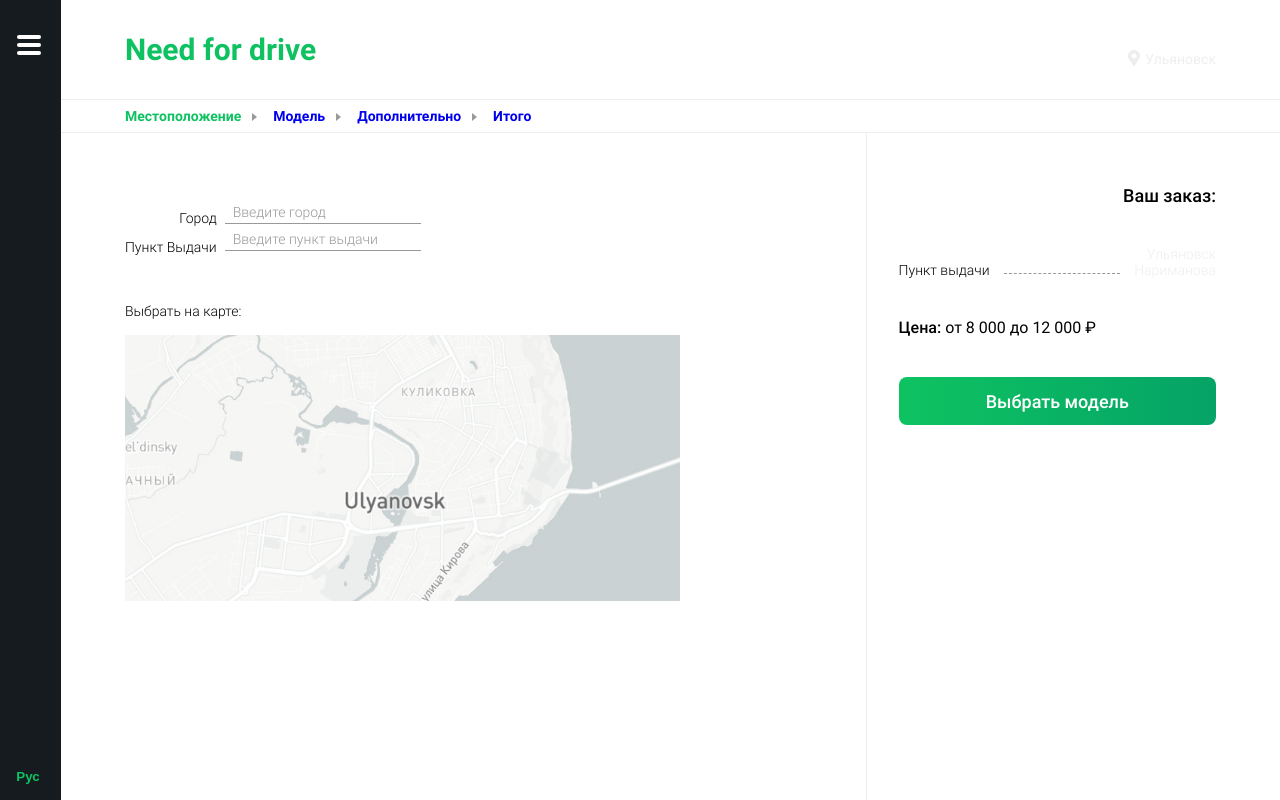
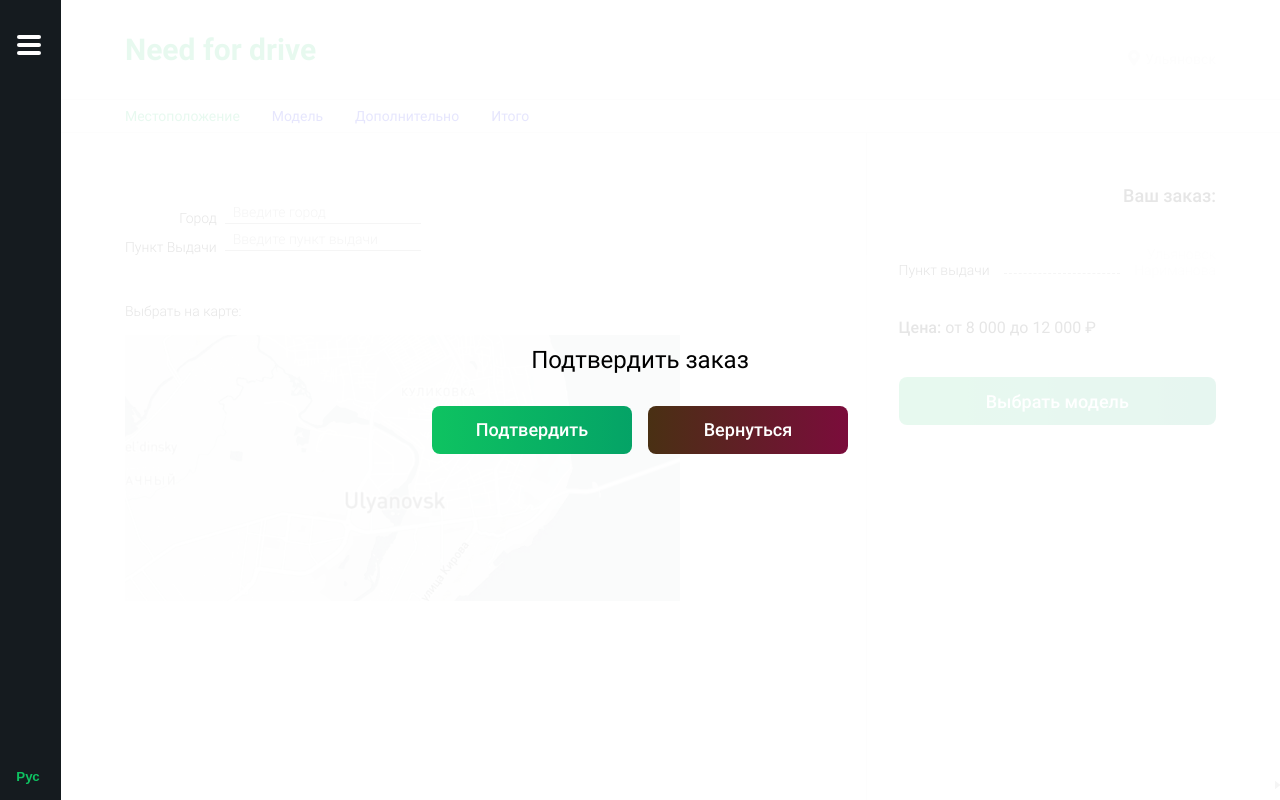
Before and after one commit to samartsevaas/carsharing, a Vue app: page /order/location in a window 1280 px wide. Both pictures are taken after a click on the button "Выбрать модель". Built offline with nearby package versions, Linux system fonts and the light colour scheme; what vue-easy-slider would draw is missing.

Commit message:
add modal window

```diff
--- a/src/components/elements/BaseButton.vue
+++ b/src/components/elements/BaseButton.vue
@@ -4,6 +4,7 @@
     class="base-button"
     :class="[getTheme]"
     v-bind="definedTag.atributes"
+    v-on="$listeners"
   >
     <slot></slot>
   </component>
@@ -55,7 +56,7 @@ export default {
 <style lang="scss">
 .base-button {
   height: 48px;
-  min-width: 250px;
+  min-width: 200px;
   outline: none;
   border-radius: 8px;
   border: none;
@@ -110,7 +111,7 @@ export default {
     background: linear-gradient(90deg, #6d481e 0%, #9e2054 100%);
   }
   &:active {
-    background: linear-gradient(90deg, #6d481e 0%, #9e2054 100%);
+    background: linear-gradient(90deg, #6d481e 0%, #5c0b2c 100%);
   }
 }
 
--- /dev/null
+++ b/src/components/elements/BaseModal.vue
@@ -0,0 +1,55 @@
+<template>
+  <div class="modal-backdrop" @click.self="close">
+    <div class="modal">
+      <div class="modal__title">
+        <slot name="title"></slot>
+      </div>
+      <div class="modal__button">
+        <slot name="confirm"> </slot>
+        <slot name="cancel"> </slot>
+      </div>
+    </div>
+  </div>
+</template>
+
+<script>
+export default {
+  name: "Modal",
+  methods: {
+    close() {
+      this.$emit("close");
+    },
+  },
+};
+</script>
+<style lang="scss">
+.modal-backdrop {
+  position: fixed;
+  top: 0;
+  bottom: 0;
+  left: 0;
+  right: 0;
+  background: rgba(255, 255, 255, 0.9);
+  transition: background 0.3s ease-in-out;
+  display: flex;
+  justify-content: center;
+  align-items: center;
+}
+.modal {
+  padding: 24px;
+}
+.modal__title {
+  font-size: 24px;
+  font-weight: 400;
+  line-height: 28px;
+  text-align: center;
+  margin-bottom: 32px;
+}
+.modal__button {
+  display: flex;
+  justify-content: space-around;
+  & :first-child {
+    margin-right: 16px;
+  }
+}
+</style>
--- a/src/components/elements/BaseNavigation.vue
+++ b/src/components/elements/BaseNavigation.vue
@@ -1,8 +1,5 @@
 <template>
-    <nav class="order-panel">
-            <div
-              class="order-panel__content main-content__wrapper_nonPaddingBot"
-            >
+  <div class="order-panel__content main-content__wrapper_nonPaddingBot">
     <div class="order-panel__content-item">
       <router-link to="/order/location">Местоположение</router-link>
     </div>
@@ -10,21 +7,15 @@
       <router-link to="/order/models">Модель</router-link>
     </div>
     <div class="order-panel__content-item">
-                <router-link to="/order/additionally"
-                  >Дополнительно</router-link
-                >
+      <router-link to="/order/additionally">Дополнительно</router-link>
     </div>
     <div class="order-panel__content-item">
-                <router-link to="/order/result"
-                  >Итого</router-link
-                >
+      <router-link to="/order/result">Итого</router-link>
     </div>
   </div>
-          </nav>
 </template>
 
 <script>
-
 export default {
   name: "BaseNavigation",
   computed: {
@@ -39,22 +30,7 @@ export default {
 .order-info__results__wrapper {
   border-left: 1px solid $gray-light;
 }
-.order-panel {
-  border-top: 1px solid $gray-light;
-  border-bottom: 1px solid $gray-light;
-  @media (max-width: 425px) {
-    padding: 0px 10px;
-    border: none;
-  }
-  &__content {
-    display: flex;
-    &-item {
-      position: relative;
-      font-weight: 700;
-      color: $mainPage_gray;
-    }
-  }
-}
+
 .order-panel__content-item:not(:first-child) {
   padding: 8px 16px;
 }
--- a/src/components/sections/TheOrderSidebar.vue
+++ b/src/components/sections/TheOrderSidebar.vue
@@ -1,10 +1,17 @@
 <template>
   <div class="order-info__results">
+    <base-modal v-show="isModalVisible" @close="closeModal">
+      <template v-slot:title> Подтвердить заказ </template>
+      <template v-slot:confirm>
+        <base-button theme="main-green">Подтвердить</base-button>
+      </template>
+      <template v-slot:cancel>
+        <base-button theme="red">Вернуться</base-button>
+      </template>
+    </base-modal>
     <div class="order-info__results-final-order">Ваш заказ:</div>
     <div class="order-info__results-pick-point">
-                  <div class="order-info__results-pick-point-item_1">
-                    Пункт выдачи
-                  </div>
+      <div class="order-info__results-pick-point-item_1">Пункт выдачи</div>
       <div class="order-info__results-pick-point-item_2"></div>
       <div class="order-info__results-pick-point-item_3">
         <div>Ульяновск</div>
@@ -15,10 +22,7 @@
       <span>Цена:</span> от 8 000 до 12 000 ₽
     </div>
     <div class="order-info__results-final-offer">
-                  <base-button
-                    class="temporaryVisual fullWidth"
-                    href=""
-                  >
+      <base-button @click="showModal" class="temporaryVisual fullWidth">
         Выбрать модель
       </base-button>
     </div>
@@ -27,16 +31,30 @@
 
 <script>
 import BaseButton from "@elements/BaseButton.vue";
+import BaseModal from "@elements/BaseModal.vue";
 
 export default {
   name: "TheOrderSidebar",
   components: {
-    BaseButton
-  }
+    BaseButton,
+    BaseModal,
+  },
+  data() {
+    return {
+      isModalVisible: false,
+    };
+  },
+  methods: {
+    showModal: function () {
+      this.isModalVisible = true;
+    },
+    closeModal: function () {
+      this.isModalVisible = false;
+    },
+  },
 };
 </script>
 <style lang="scss">
-
 .order-info {
   display: flex;
   height: 100%;
--- a/src/views/Orders/Additionally/index.vue
+++ b/src/views/Orders/Additionally/index.vue
@@ -9,7 +9,9 @@
       </div>
     </div>
     <div class="order-additionally__section">
-      <div class="order-additionally__section-title_margin-top">Датa аренды</div>
+      <div class="order-additionally__section-title_margin-top">
+        Датa аренды
+      </div>
       <div class="order-additionally__section-search">
         <div class="order-additionally__section-text">
           <div class="order-additionally__section-date_from">C</div>
--- a/src/views/Orders/Results/index.vue
+++ b/src/views/Orders/Results/index.vue
@@ -1,10 +1,10 @@
 <template>
   <div class="order-result">
     <div class="order-result-info">
+      <div v-if="this.$route.name !== 'confirmed'"></div>
+      <div class="confirmed-order" v-else>Ваш заказ подтверждён</div>
       <div class="order-result-info_model">Hyndai, i30N</div>
-        <div class="order-result-info_num">
-            К 761 НА 73
-        </div>
+      <div class="order-result-info_num">К 761 НА 73</div>
       <div class="order-result-info_oil">
         <span>Топливо </span>
         <span>100%</span>
@@ -28,7 +28,7 @@ export default {
 };
 </script>
 <style lang="scss" scoped>
-.order-result{
+.order-result {
   display: flex;
   max-width: 70%;
   justify-content: space-between;
@@ -36,11 +36,17 @@ export default {
     flex-direction: column;
   }
 }
-.order-result-info_model{
+.confirmed-order {
+  line-height: 28.13px;
+  font-size: 24px;
+  font-weight: 400;
+  padding-bottom: 8px;
+}
+.order-result-info_model {
   font-size: 18px;
   line-height: 21px;
 }
-.order-result-info_num{
+.order-result-info_num {
   display: flex;
   justify-content: center;
   width: 100%;
@@ -48,25 +54,24 @@ font-size: 18px;
   border-radius: 4px;
   padding: 4px 8px;
 }
-.order-result-info_oil{
-  & :first-child{
+.order-result-info_oil {
+  & :first-child {
     font-weight: 700;
   }
 }
-.order-result-info_date{
+.order-result-info_date {
   margin-bottom: 0px;
-  & :first-child{
+  & :first-child {
     font-weight: 700;
   }
 }
-.order-result-info{
-    & div{
+.order-result-info {
+  & div {
     margin-bottom: 8px;
   }
 }
-.order-result-info_car{
+.order-result-info_car {
   @media (max-width: 768px) {
-
   }
 }
 </style>
--- a/src/views/Orders/Settings/index.vue
+++ b/src/views/Orders/Settings/index.vue
@@ -7,12 +7,15 @@
           <div class="main-content__wrapper">
             <the-header></the-header>
           </div>
-          <base-navigation v-if="this.$route.name !== 'confirmed'"></base-navigation>
-          <div v-else>
-            <div>Заказ номер RU58491823</div>
-            <div></div>
-          </div>
-
+          <nav class="order-panel">
+            <base-navigation
+              v-if="this.$route.name !== 'confirmed'"
+            ></base-navigation>
+            <div v-else>
+              <div class="confirmed-order__wrapper">Заказ номер RU58491823</div>
+              <div></div>
+            </div>
+          </nav>
           <div class="main-content__wrapper_nonPaddingBot">
             <div class="order-info">
               <div class="order-info__option">
@@ -31,8 +34,7 @@
 import TheHeader from "@sections/TheHeader.vue";
 import BaseSidebar from "@sections/TheSidebar.vue";
 import BaseNavigation from "@elements/BaseNavigation.vue";
-import TheOrderSidebar from '@sections/TheOrderSidebar.vue';
-
+import TheOrderSidebar from "@sections/TheOrderSidebar.vue";
 
 export default {
   name: "OrderViews",
@@ -40,7 +42,7 @@ export default {
     BaseSidebar,
     TheHeader,
     BaseNavigation,
-    TheOrderSidebar
+    TheOrderSidebar,
   },
   computed: {
     link() {
@@ -50,5 +52,32 @@ export default {
 };
 </script>
 <style lang="scss" scoped>
-
+.order-panel {
+  border-top: 1px solid $gray-light;
+  border-bottom: 1px solid $gray-light;
+  @media (max-width: 425px) {
+    padding: 0px 10px;
+    border: none;
+  }
+  &__content {
+    display: flex;
+    &-item {
+      position: relative;
+      font-weight: 700;
+      color: $mainPage_gray;
+    }
+  }
+}
+.confirmed-order__wrapper {
+  padding: 8px 377px;
+  width: 100%;
+  line-height: 16.41px;
+  font-weight: 700;
+  @media (max-width: 1900px) {
+    padding: 8px 64px;
+  }
+  @media (max-width: 430px) {
+    padding: 0;
+  }
+}
 </style>
```
Also changed, not shown: src/router/index.js (+2 -5 lines), src/views/Orders/Confirmed/index.vue (+8 -11 lines). Lines whose indentation alone changed are shown as unchanged.
